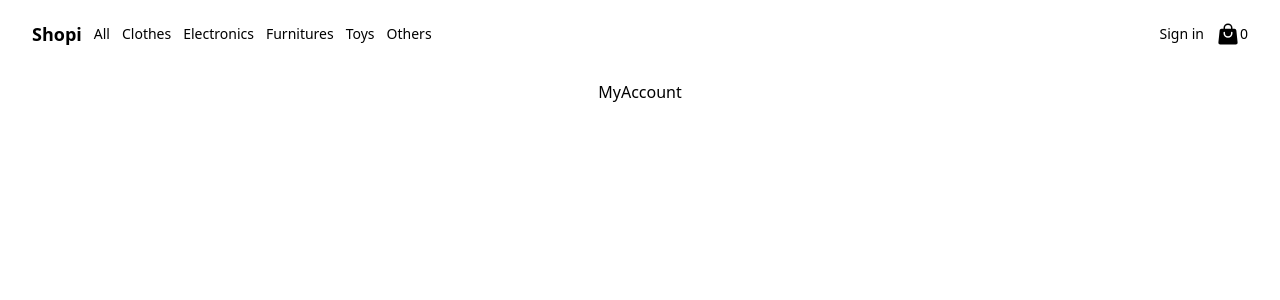
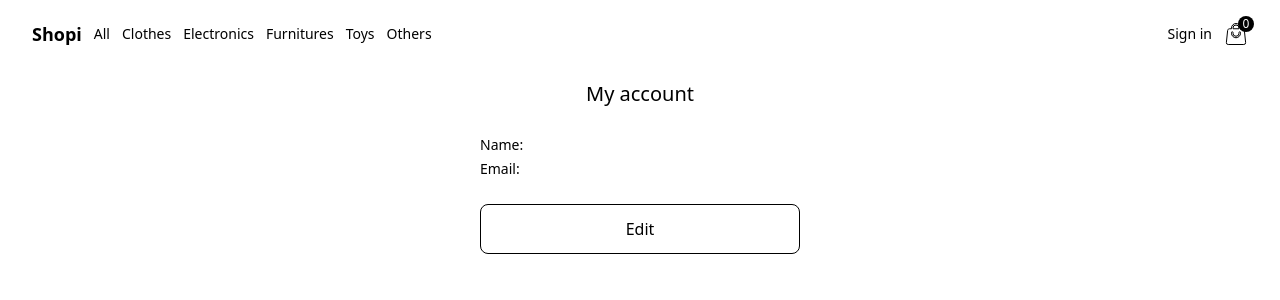
Before and after one commit to ING-VSARM1011/Prueba-Tecnica-React, a React (Vite) app: page /my-account in a window 1280 px wide. Shown: the top 300 px of the page. Built offline with nearby package versions, Linux system fonts and the light colour scheme; no server answers.

Commit message:
Se agrega página de mi cuenta mostrando datos y editándolos.

```diff
--- a/src/Components/Navbar/index.jsx
+++ b/src/Components/Navbar/index.jsx
@@ -1,7 +1,7 @@
 import { useContext } from "react";
 import { NavLink } from "react-router-dom";
-import { ShoppingBagIcon } from "@heroicons/react/24/solid";
 import { ShoppingCartContext } from "../../Context";
+import ShoppingCart from "../ShoppingCart";
 
 const Navbar = () => {
   const context = useContext(ShoppingCartContext);
@@ -33,7 +33,7 @@ const Navbar = () => {
     if (hasUserAnAccount && !isUserSignOut) {
       return (
         <>
-          <li className="text-black/60">teff@platzi.com</li>
+          <li className="text-black/60">{parsedAccount?.email}</li>
           <li>
             <NavLink
               to="/my-orders"
@@ -140,8 +140,7 @@ const Navbar = () => {
       <ul className="flex items-center gap-3">
         {renderView()}
         <li className="flex items-center">
-          <ShoppingBagIcon className="h-6 w-6 text-black"></ShoppingBagIcon>
-          <div>{context.cartProducts.length}</div>
+          <ShoppingCart />
         </li>
       </ul>
     </nav>
--- a/src/Pages/MyAccount/index.jsx
+++ b/src/Pages/MyAccount/index.jsx
@@ -1,11 +1,112 @@
-import Layout from '../../Components/Layout'
+import { useContext, useState, useRef } from "react";
+import { ShoppingCartContext } from "../../Context";
+import Layout from "../../Components/Layout";
 
 function MyAccount() {
+  const context = useContext(ShoppingCartContext);
+  const [view, setView] = useState("user-info");
+  const account = localStorage.getItem("account");
+  const parsedAccount = JSON.parse(account);
+  const form = useRef(null);
+
+  const editAccount = () => {
+    const formData = new FormData(form.current);
+    const data = {
+      name: formData.get("name"),
+      email: formData.get("email"),
+      password: formData.get("password"),
+    };
+
+    // Update account
+    const stringifiedAccount = JSON.stringify(data);
+    localStorage.setItem("account", stringifiedAccount);
+    context.setAccount(data);
+  };
+
+  const renderUserInfo = () => {
+    return (
+      <div className="flex flex-col w-80">
+        <p>
+          <span className="font-light text-sm">Name: </span>
+          <span>{parsedAccount?.name}</span>
+        </p>
+        <p>
+          <span className="font-light text-sm">Email: </span>
+          <span>{parsedAccount?.email}</span>
+        </p>
+        <button
+          className="border border-black rounded-lg mt-6 py-3"
+          onClick={() => setView("edit-user-info")}
+        >
+          Edit
+        </button>
+      </div>
+    );
+  };
+
+  const renderEditUserInfo = () => {
+    return (
+      <form ref={form} className="flex flex-col gap-4 w-80">
+        <div className="flex flex-col gap-1">
+          <label htmlFor="name" className="font-light text-sm">
+            Your name:
+          </label>
+          <input
+            type="text"
+            id="name"
+            name="name"
+            defaultValue={parsedAccount.name}
+            placeholder="Peter"
+            className="rounded-lg border border-black placeholder:font-light placeholder:text-sm placeholder:text-black/60 focus:outline-none py-2 px-4"
+          />
+        </div>
+        <div className="flex flex-col gap-1">
+          <label htmlFor="email" className="font-light text-sm">
+            Your email:
+          </label>
+          <input
+            type="text"
+            id="email"
+            name="email"
+            defaultValue={parsedAccount.email}
+            placeholder="hi@helloworld.com"
+            className="rounded-lg border border-black placeholder:font-light placeholder:text-sm placeholder:text-black/60 focus:outline-none py-2 px-4"
+          />
+        </div>
+        <div className="flex flex-col gap-1">
+          <label htmlFor="password" className="font-light text-sm">
+            Your password:
+          </label>
+          <input
+            type="text"
+            id="password"
+            name="password"
+            defaultValue={parsedAccount.password}
+            placeholder="******"
+            className="rounded-lg border border-black placeholder:font-light placeholder:text-sm placeholder:text-black/60 focus:outline-none py-2 px-4"
+          />
+        </div>
+        <button
+          className="bg-black text-white w-full rounded-lg py-3"
+          onClick={() => {
+            setView("user-info"), editAccount();
+          }}
+        >
+          Edit
+        </button>
+      </form>
+    );
+  };
+
+  const renderView = () =>
+    view === "edit-user-info" ? renderEditUserInfo() : renderUserInfo();
+
   return (
     <Layout>
-      MyAccount
+      <h1 className="font-medium text-xl text-center mb-6 w-80">My account</h1>
+      {renderView()}
     </Layout>
-  )
+  );
 }
 
-export default MyAccount
+export default MyAccount;
```
